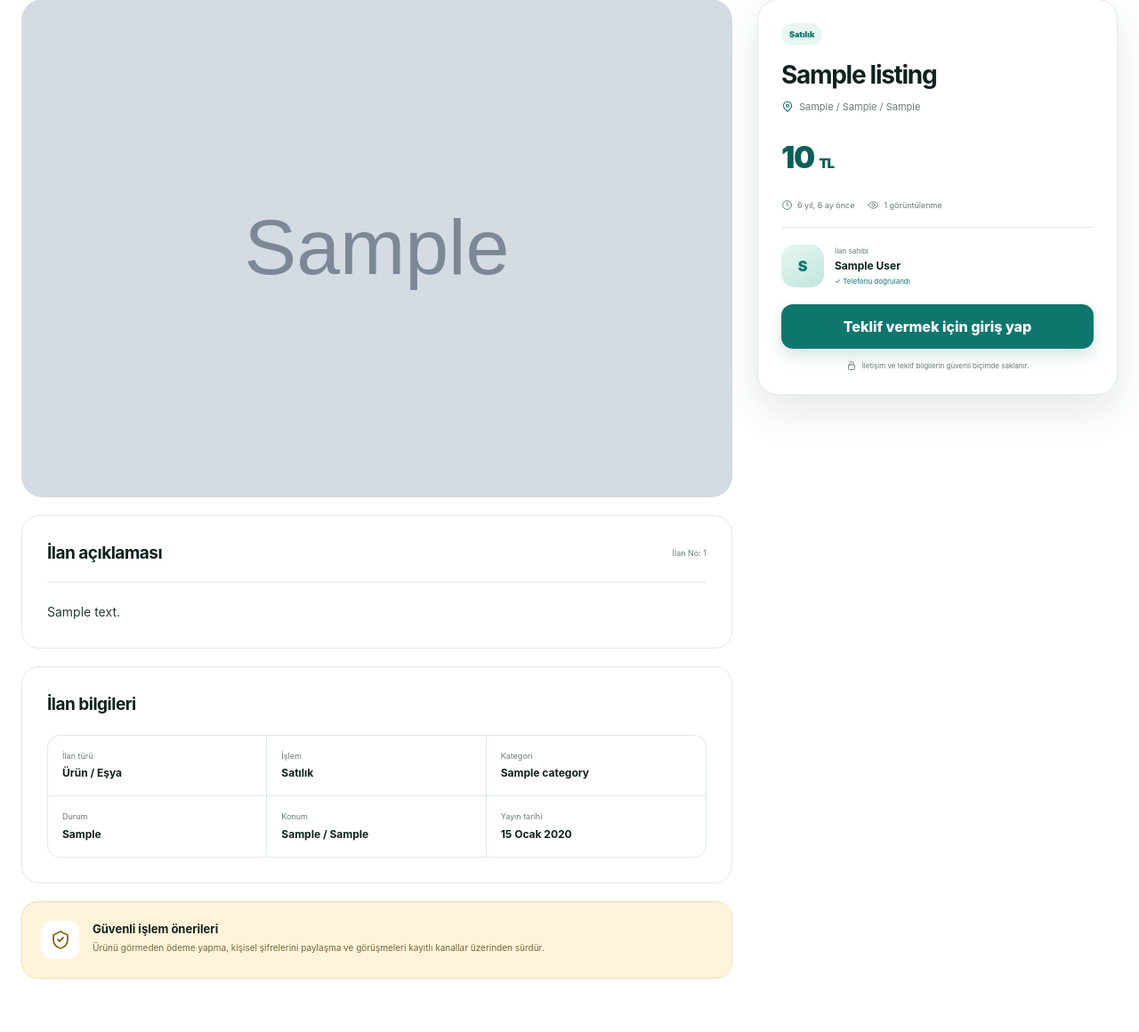
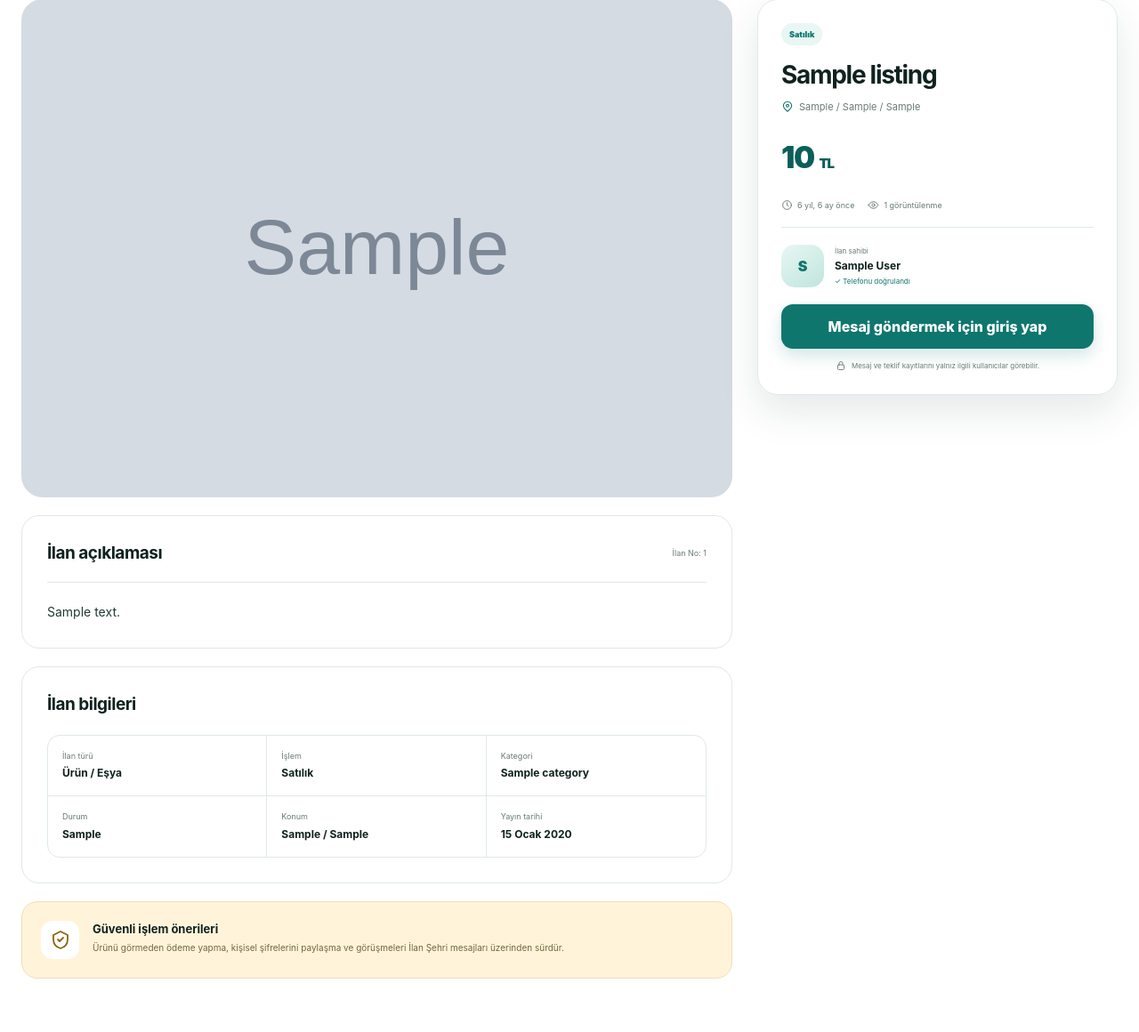
Before and after one commit to ahmetelci2014-rgb/ilansehri-platform, a Django app: a page that uses templates/listings/detail.html in a window 1280 px wide. Shown: the part 185-1345 px from the top of the page at 89% size. Run offline with Django 5.2, Linux system fonts and the light colour scheme; tables that the repository leaves empty hold one stand-in row (values such as "Sample post"); grey boxes marked "Sample" are stand-in pictures; parts of the project's set-up code (start-up, migrations or seed data) failed here and were passed over.

Commit message:
Update detail.html

```diff
--- a/templates/listings/detail.html
+++ b/templates/listings/detail.html
@@ -12,7 +12,7 @@
 
     <article class="detail-content-card"><div class="detail-content-head"><h2>İlan açıklaması</h2><span>İlan No: {{ listing.id }}</span></div><div class="detail-description">{{ listing.description|linebreaks }}</div></article>
     <article class="detail-content-card"><h2>İlan bilgileri</h2><div class="detail-meta-grid"><div><span>İlan türü</span><strong>{{ listing.get_kind_display }}</strong></div><div><span>İşlem</span><strong>{{ listing.get_action_display }}</strong></div><div><span>Kategori</span><strong>{{ listing.category.name }}</strong></div><div><span>Durum</span><strong>{{ listing.condition|default:"Belirtilmedi" }}</strong></div><div><span>Konum</span><strong>{{ listing.city }} / {{ listing.district }}</strong></div><div><span>Yayın tarihi</span><strong>{{ listing.created_at|date:"d F Y" }}</strong></div></div></article>
-    <article class="safety-card"><div class="safety-icon"><svg aria-hidden="true" viewBox="0 0 24 24"><path d="M12 3 4 7v5c0 5 3.4 8.6 8 10 4.6-1.4 8-5 8-10V7Z"/><path d="m9 12 2 2 4-4"/></svg></div><div><h3>Güvenli işlem önerileri</h3><p>Ürünü görmeden ödeme yapma, kişisel şifrelerini paylaşma ve görüşmeleri kayıtlı kanallar üzerinden sürdür.</p></div></article>
+    <article class="safety-card"><div class="safety-icon"><svg aria-hidden="true" viewBox="0 0 24 24"><path d="M12 3 4 7v5c0 5 3.4 8.6 8 10 4.6-1.4 8-5 8-10V7Z"/><path d="m9 12 2 2 4-4"/></svg></div><div><h3>Güvenli işlem önerileri</h3><p>Ürünü görmeden ödeme yapma, kişisel şifrelerini paylaşma ve görüşmeleri İlan Şehri mesajları üzerinden sürdür.</p></div></article>
   </div>
 
   <aside class="detail-sidebar">
@@ -23,16 +23,27 @@
       <div class="price">{% if listing.price_on_request %}Teklif Alıyor{% elif listing.price %}{{ listing.price|floatformat:0 }} <small>TL</small>{% else %}Fiyat belirtilmedi{% endif %}</div>
       <div class="listing-summary"><span><svg aria-hidden="true" viewBox="0 0 24 24"><circle cx="12" cy="12" r="9"/><path d="M12 7v5l3 2"/></svg>{{ listing.created_at|timesince }} önce</span><span><svg aria-hidden="true" viewBox="0 0 24 24"><path d="M2 12s4-7 10-7 10 7 10 7-4 7-10 7S2 12 2 12Z"/><circle cx="12" cy="12" r="3"/></svg>{{ listing.view_count }} görüntülenme</span></div>
 
+      {% if user.is_authenticated and user != listing.owner %}
+        <form method="post" action="{% url 'listings:toggle_favorite' listing.slug %}" class="favorite-form">{% csrf_token %}<input type="hidden" name="next" value="{{ request.path }}"><button class="favorite-button {% if is_favorite %}is-favorite{% endif %}" type="submit"><span>{% if is_favorite %}♥{% else %}♡{% endif %}</span>{% if is_favorite %}Favorilerden Çıkar{% else %}Favoriye Ekle{% endif %}</button></form>
+      {% endif %}
+
       <div class="owner-card"><div class="owner-avatar">{{ listing.owner.first_name|first|default:listing.owner.username|first|upper }}</div><div><small>İlan sahibi</small><strong>{{ listing.owner.get_full_name|default:listing.owner.username }}</strong><span>{% if listing.owner.is_phone_verified %}✓ Telefonu doğrulandı{% else %}İlan Şehri üyesi{% endif %}</span></div></div>
 
       {% if user == listing.owner %}
-        <a class="button full" href="{% url 'listings:update' listing.slug %}">İlanı Düzenle</a>
+        <div class="owner-detail-actions">
+          <a class="button full" href="{% url 'listings:update' listing.slug %}">İlanı Düzenle</a>
+          <a class="button secondary full" href="{% url 'accounts:dashboard' %}">Yönetim Paneline Git</a>
+        </div>
       {% elif can_offer %}
-        <form method="post" class="offer-form">{% csrf_token %}<div class="offer-title"><span>💬</span><div><h3>Teklif gönder</h3><p>İlan sahibine güvenli şekilde ulaş.</p></div></div>{% for field in form %}<div class="field"><label for="{{ field.id_for_label }}">{{ field.label }}</label>{{ field }}{% for error in field.errors %}<div class="field-error">{{ error }}</div>{% endfor %}</div>{% endfor %}<button class="button full" type="submit">Teklifi Gönder <span>→</span></button></form>
+        <div class="contact-card message-contact-card">
+          <div class="offer-title"><span>✉️</span><div><h3>Özel mesaj gönder</h3><p>Telefon numaran görünmeden güvenli şekilde konuş.</p></div></div>
+          <form method="post" action="{% url 'listings:start_conversation' listing.slug %}">{% csrf_token %}<div class="field"><label for="{{ message_form.body.id_for_label }}">{{ message_form.body.label }}</label>{{ message_form.body }}</div><button class="button full" type="submit">Mesaj Gönder <span>→</span></button></form>
+        </div>
+        <details class="offer-details"><summary>Fiyat teklifi gönder</summary><form method="post" class="offer-form">{% csrf_token %}{% for field in form %}<div class="field"><label for="{{ field.id_for_label }}">{{ field.label }}</label>{{ field }}{% for error in field.errors %}<div class="field-error">{{ error }}</div>{% endfor %}</div>{% endfor %}<button class="button secondary full" type="submit">Teklifi Gönder</button></form></details>
       {% else %}
-        <a class="button full" href="{% url 'login' %}?next={{ request.path }}">Teklif vermek için giriş yap</a>
+        <a class="button full" href="{% url 'login' %}?next={{ request.path }}">Mesaj göndermek için giriş yap</a>
       {% endif %}
-      <div class="privacy-note"><svg aria-hidden="true" viewBox="0 0 24 24"><rect x="5" y="10" width="14" height="11" rx="2"/><path d="M8 10V7a4 4 0 0 1 8 0v3"/></svg>İletişim ve teklif bilgilerin güvenli biçimde saklanır.</div>
+      <div class="privacy-note"><svg aria-hidden="true" viewBox="0 0 24 24"><rect x="5" y="10" width="14" height="11" rx="2"/><path d="M8 10V7a4 4 0 0 1 8 0v3"/></svg>Mesaj ve teklif kayıtlarını yalnız ilgili kullanıcılar görebilir.</div>
     </div>
   </aside>
 </div></section>
```
